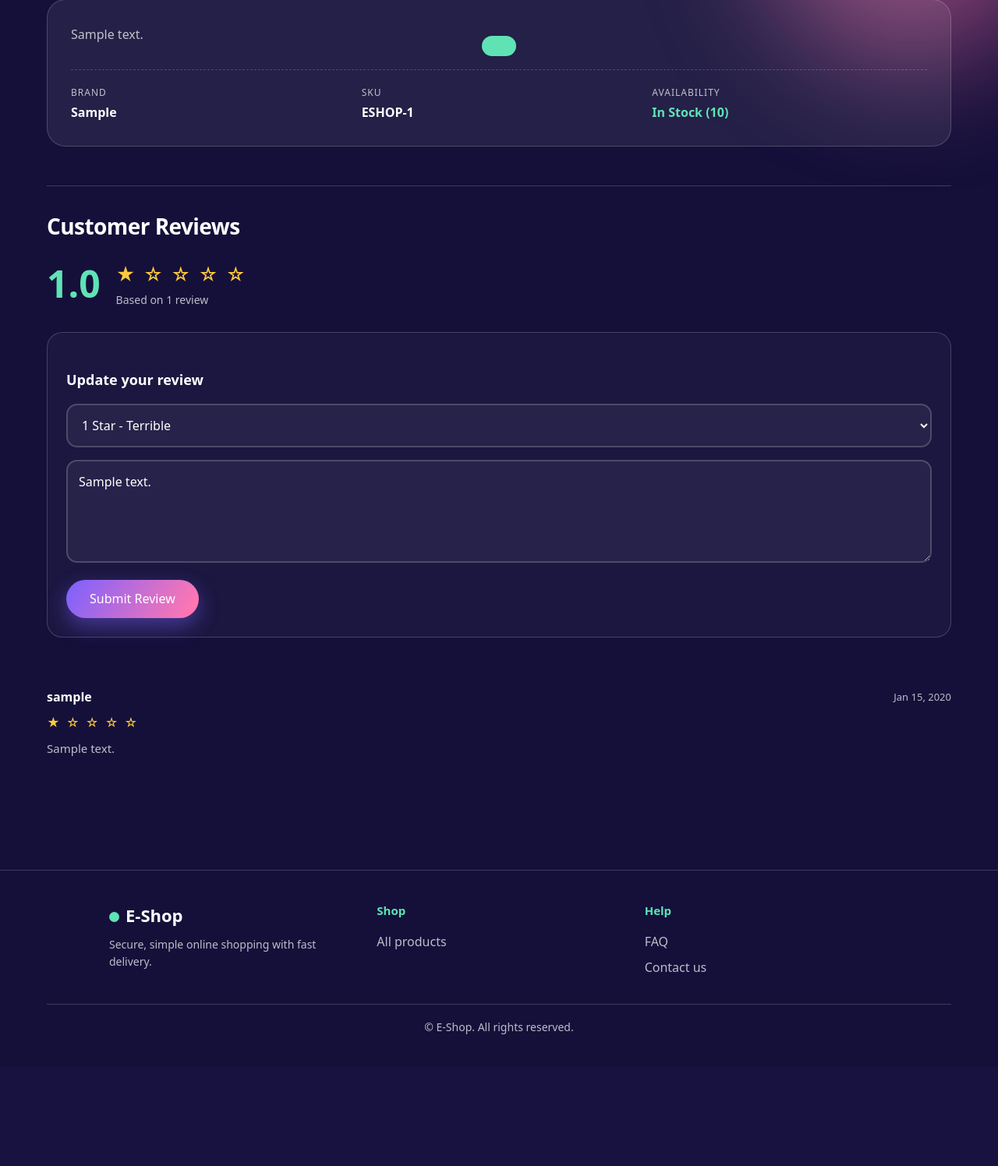
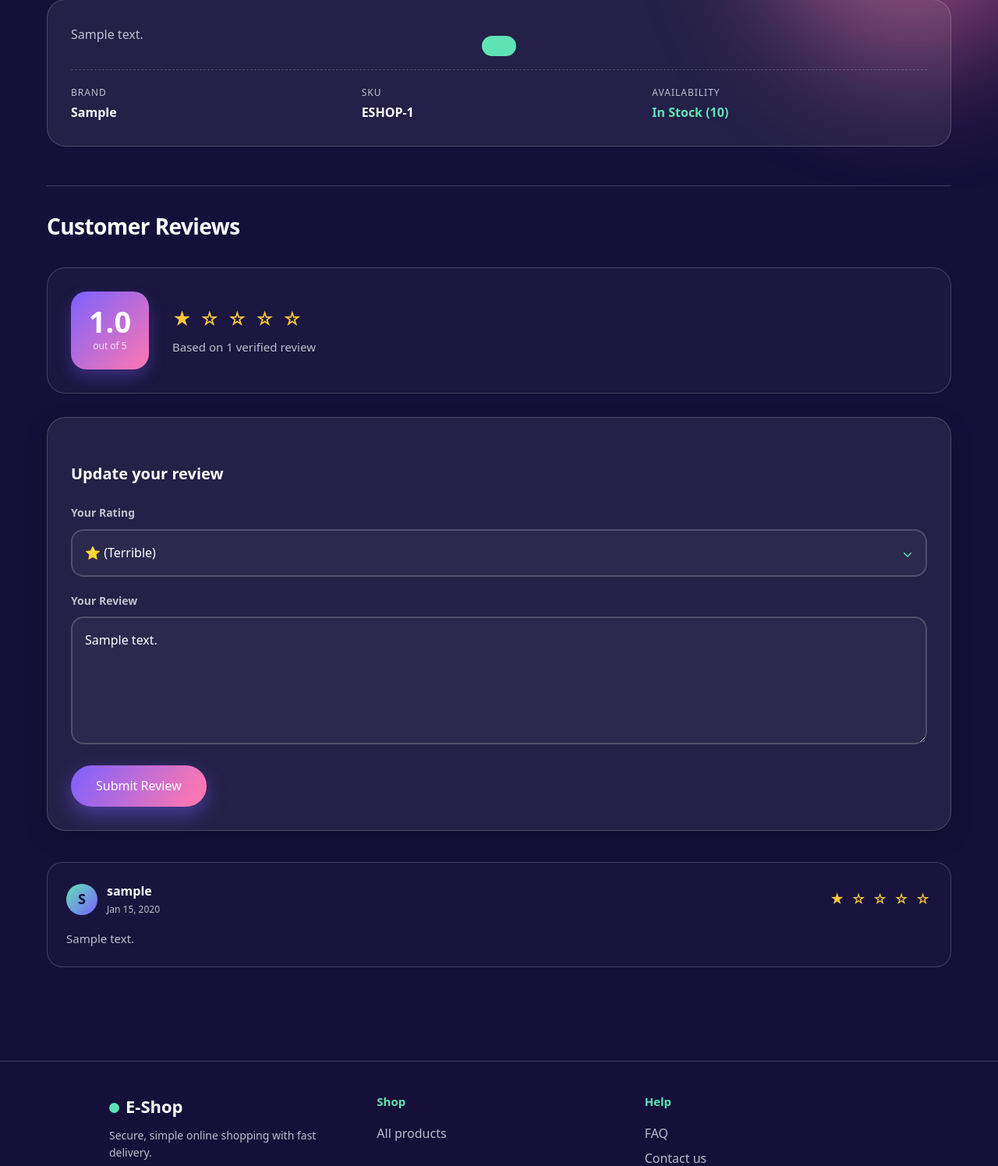
Before and after one commit to Trapcoder003/OnlineStore, a Django app: a page that uses shopApp/templates/pages/product.html in a window 1280 px wide. Shown: the part 840-2336 px from the top of the page at 78% size. Before the commit the page ends 2167 px from the top, so only its background shows below. Run offline with Django 5.2, Linux system fonts and the light colour scheme; a user stored in the database is signed in; tables that the repository leaves empty hold one stand-in row (values such as "Sample post"); grey boxes marked "Sample" are stand-in pictures.

Commit message:
reviews added new uX

```diff
--- a/shopApp/static/styles/product.css
+++ b/shopApp/static/styles/product.css
@@ -146,23 +146,228 @@ body::after { width: 380px; height: 380px; background: var(--pink); bottom: -120
 .toast.show { transform: translate(-50%, 0); }
 
 /* =========================================
-   REVIEWS SECTION STYLES
+   REDESIGNED REVIEWS SECTION
    ========================================= */
-.rev-summary { display: flex; align-items: center; gap: 20px; margin-bottom: 30px; }
-.rev-big { font-size: 48px; font-weight: 800; color: var(--mint); line-height: 1; }
-.rev-summary .stars.big { font-size: 24px; }
-.rev-summary p { margin: 4px 0 0; color: var(--soft); font-size: 14px; }
 
-.review-form-box { background: rgba(255, 255, 255, 0.03); border: 1px solid var(--line); padding: 24px; border-radius: 20px; margin-bottom: 40px; }
-.review-form-box h4 { margin-bottom: 16px; font-size: 18px; }
-.review-form-box select, .review-form-box textarea { width: 100%; padding: 14px; margin-bottom: 16px; background: rgba(255, 255, 255, 0.05); border: 2px solid var(--line); border-radius: 14px; color: #fff; font: inherit; outline: none; transition: border-color 0.2s; }
-.review-form-box select option { color: #14103a; }
-.review-form-box select:focus, .review-form-box textarea:focus { border-color: var(--violet); box-shadow: 0 0 0 4px rgba(123, 97, 255, 0.2); }
+/* Summary Box */
+.rev-summary {
+  display: flex;
+  align-items: center;
+  gap: 30px;
+  background: rgba(255, 255, 255, 0.03);
+  border: 1px solid var(--line);
+  border-radius: 24px;
+  padding: 30px;
+  margin-bottom: 30px;
+}
 
-.review { padding: 24px 0; border-bottom: 1px solid var(--line); }
-.review:last-child { border-bottom: 0; }
-.review header { display: flex; justify-content: space-between; align-items: center; margin-bottom: 8px; }
-.review header strong { font-size: 16px; color: #fff; }
-.review header time { font-size: 13px; color: var(--soft); }
-.review .stars { font-size: 16px; margin-bottom: 8px; }
-.review p { margin: 0; color: var(--soft); font-size: 15px; line-height: 1.6; }
+.rev-score {
+  display: flex;
+  flex-direction: column;
+  align-items: center;
+  justify-content: center;
+  background: linear-gradient(135deg, var(--violet), var(--pink));
+  color: #fff;
+  width: 100px;
+  height: 100px;
+  border-radius: 20px;
+  flex-shrink: 0;
+  box-shadow: 0 10px 20px rgba(123, 97, 255, 0.3);
+}
+
+.rev-big { font-size: 38px; font-weight: 800; line-height: 1; }
+.rev-max { font-size: 12px; opacity: 0.8; margin-top: 4px; }
+
+.rev-details .stars.big { font-size: 24px; margin-bottom: 6px; }
+.rev-details p { margin: 0; color: var(--soft); font-size: 15px; }
+
+/* Review Form Card */
+.review-form-box {
+  background: var(--glass);
+  border: 1px solid var(--line);
+  padding: 30px;
+  border-radius: 24px;
+  margin-bottom: 40px;
+  box-shadow: 0 10px 30px rgba(0, 0, 0, 0.2);
+}
+
+.review-form-box h4 {
+  margin-bottom: 24px;
+  font-size: 20px;
+  color: #fff;
+}
+
+.form-group {
+  margin-bottom: 20px;
+}
+
+.form-group label {
+  display: block;
+  margin-bottom: 10px;
+  font-size: 14px;
+  font-weight: 600;
+  color: var(--soft);
+}
+
+/* Custom Select Styling */
+.select-wrapper {
+  position: relative;
+}
+
+.select-wrapper::after {
+  content: "⌄";
+  position: absolute;
+  right: 18px;
+  top: 50%;
+  transform: translateY(-50%);
+  color: var(--mint);
+  pointer-events: none;
+  font-size: 18px;
+}
+
+.review-form-box select,
+.review-form-box textarea {
+  width: 100%;
+  padding: 16px;
+  background: rgba(255, 255, 255, 0.04);
+  border: 2px solid var(--line);
+  border-radius: 16px;
+  color: #fff;
+  font: inherit;
+  outline: none;
+  transition: border-color 0.25s, background 0.25s, box-shadow 0.25s;
+}
+
+.review-form-box select {
+  appearance: none;
+  -webkit-appearance: none;
+  cursor: pointer;
+}
+
+.review-form-box select option {
+  color: #14103a;
+  background: #fff;
+}
+
+.review-form-box textarea {
+  min-height: 140px;
+  resize: vertical;
+  line-height: 1.6;
+}
+
+.review-form-box select:hover,
+.review-form-box textarea:hover {
+  border-color: rgba(255, 255, 255, 0.35);
+}
+
+.review-form-box select:focus,
+.review-form-box textarea:focus {
+  border-color: var(--violet);
+  background: rgba(255, 255, 255, 0.08);
+  box-shadow: 0 0 0 5px rgba(123, 97, 255, 0.2);
+}
+
+/* Login Prompt */
+.login-prompt {
+  padding: 20px;
+  background: rgba(255, 255, 255, 0.03);
+  border-radius: 16px;
+  text-align: center;
+  color: var(--soft);
+}
+.login-prompt a {
+  color: var(--mint);
+  font-weight: 600;
+  text-decoration: underline;
+}
+
+/* Review List & Individual Cards */
+.review-list {
+  display: flex;
+  flex-direction: column;
+  gap: 20px;
+}
+
+.review {
+  background: rgba(255, 255, 255, 0.02);
+  border: 1px solid var(--line);
+  padding: 24px;
+  border-radius: 20px;
+  transition: transform 0.3s, border-color 0.3s;
+}
+
+.review:hover {
+  transform: translateY(-3px);
+  border-color: rgba(123, 97, 255, 0.4);
+}
+
+.review header {
+  display: flex;
+  justify-content: space-between;
+  align-items: center;
+  margin-bottom: 16px;
+}
+
+.reviewer-info {
+  display: flex;
+  align-items: center;
+  gap: 12px;
+}
+
+.avatar-sm {
+  width: 40px;
+  height: 40px;
+  border-radius: 50%;
+  background: linear-gradient(135deg, var(--mint), var(--violet));
+  color: #14103a;
+  display: flex;
+  align-items: center;
+  justify-content: center;
+  font-weight: 800;
+  font-size: 18px;
+}
+
+.reviewer-info strong {
+  display: block;
+  font-size: 16px;
+  color: #fff;
+}
+
+.reviewer-info time {
+  display: block;
+  font-size: 12px;
+  color: var(--soft);
+  margin-top: 2px;
+}
+
+.review .stars {
+  font-size: 18px;
+}
+
+.review-body {
+  margin: 0;
+  color: var(--soft);
+  font-size: 15px;
+  line-height: 1.6;
+}
+
+/* Empty State */
+.empty-reviews {
+  text-align: center;
+  padding: 40px 20px;
+  background: rgba(255, 255, 255, 0.02);
+  border: 1px dashed var(--line);
+  border-radius: 20px;
+}
+
+.empty-reviews span {
+  font-size: 40px;
+  display: block;
+  margin-bottom: 12px;
+}
+
+.empty-reviews p {
+  margin: 0;
+  color: var(--soft);
+  font-size: 15px;
+}
--- a/shopApp/templates/pages/product.html
+++ b/shopApp/templates/pages/product.html
@@ -75,7 +75,6 @@
 
       <h1>{{ product.name }}</h1>
 
-      <!-- DYNAMIC RATING -->
       <div class="rating">
         <span class="stars" aria-label="Rating {{ rating_avg }} out of 5">
           {% if rating_avg >= 1 %}★{% else %}☆{% endif %}
@@ -131,7 +130,6 @@
     </section>
   </div>
 
-  <!-- DESCRIPTION SECTION -->
   <section class="product-description" style="margin-top: 50px; padding-top: 30px; border-top: 1px solid var(--line);">
     <h2 style="font-size: 28px; margin-bottom: 20px; color: #fff;">Product Description</h2>
     <div style="background: var(--glass); border: 1px solid var(--line); border-radius: 24px; padding: 30px;">
@@ -157,14 +155,17 @@
     </div>
   </section>
 
-  <!-- ============ NEW REVIEWS SECTION ============ -->
+  <!-- ============ REDESIGNED REVIEWS SECTION ============ -->
   <section class="product-reviews" id="reviews" style="margin-top: 50px; padding-top: 30px; border-top: 1px solid var(--line);">
-    <h2 style="font-size: 28px; margin-bottom: 20px; color: #fff;">Customer Reviews</h2>
+    <h2 style="font-size: 28px; margin-bottom: 30px; color: #fff;">Customer Reviews</h2>
 
-    <!-- Average summary -->
+    <!-- Average summary card -->
     <div class="rev-summary">
-      <div class="rev-big">{{ rating_avg }}</div>
-      <div>
+      <div class="rev-score">
+        <span class="rev-big">{{ rating_avg }}</span>
+        <span class="rev-max">out of 5</span>
+      </div>
+      <div class="rev-details">
         <div class="stars big">
           {% if rating_avg >= 1 %}★{% else %}☆{% endif %}
           {% if rating_avg >= 2 %}★{% else %}☆{% endif %}
@@ -172,32 +173,43 @@
           {% if rating_avg >= 4 %}★{% else %}☆{% endif %}
           {% if rating_avg >= 5 %}★{% else %}☆{% endif %}
         </div>
-        <p>Based on {{ rating_count }} review{{ rating_count|pluralize }}</p>
+        <p>Based on {{ rating_count }} verified review{{ rating_count|pluralize }}</p>
       </div>
     </div>
 
-    <!-- Review Form -->
+    <!-- Review Form Card -->
     <div class="review-form-box">
-      <h4>{% if user_review %}Update your review{% else %}Write a review{% endif %}</h4>
+      <h4>{% if user_review %}Update your review{% else %}Share your experience{% endif %}</h4>
 
       {% if user.is_authenticated %}
         <form method="post" action="{% url 'add_review' product.slug %}">
           {% csrf_token %}
-          <div class="review-stars">
-            <select name="rating" required>
-              <option value="">Rate this product...</option>
-              <option value="5" {% if user_review.rating == 5 %}selected{% endif %}>5 Stars - Excellent</option>
-              <option value="4" {% if user_review.rating == 4 %}selected{% endif %}>4 Stars - Good</option>
-              <option value="3" {% if user_review.rating == 3 %}selected{% endif %}>3 Stars - Average</option>
-              <option value="2" {% if user_review.rating == 2 %}selected{% endif %}>2 Stars - Poor</option>
-              <option value="1" {% if user_review.rating == 1 %}selected{% endif %}>1 Star - Terrible</option>
+
+          <div class="form-group">
+            <label for="rating-select">Your Rating</label>
+            <div class="select-wrapper">
+              <select name="rating" id="rating-select" required>
+                <option value="">Select a star rating...</option>
+                <option value="5" {% if user_review.rating == 5 %}selected{% endif %}>⭐⭐⭐⭐⭐ (Excellent)</option>
+                <option value="4" {% if user_review.rating == 4 %}selected{% endif %}>⭐⭐⭐⭐ (Good)</option>
+                <option value="3" {% if user_review.rating == 3 %}selected{% endif %}>⭐⭐⭐ (Average)</option>
+                <option value="2" {% if user_review.rating == 2 %}selected{% endif %}>⭐⭐ (Poor)</option>
+                <option value="1" {% if user_review.rating == 1 %}selected{% endif %}>⭐ (Terrible)</option>
               </select>
             </div>
-          <textarea name="comment" rows="4" placeholder="Share your experience with this product..." required>{{ user_review.comment|default:'' }}</textarea>
-          <button class="btn" type="submit" style="width: auto; padding: 12px 30px;">Submit Review</button>
+          </div>
+
+          <div class="form-group">
+            <label for="comment-area">Your Review</label>
+            <textarea name="comment" id="comment-area" rows="5" placeholder="What did you like or dislike? How was the quality?" required>{{ user_review.comment|default:'' }}</textarea>
+          </div>
+
+          <button class="btn" type="submit" style="width: auto; padding: 14px 32px;">Submit Review</button>
         </form>
       {% else %}
-        <p style="color: var(--soft);">Please <a href="{% url 'account_login' %}" style="color: var(--mint); font-weight: 600;">log in</a> to write a review.</p>
+        <div class="login-prompt">
+          <p>Please <a href="{% url 'account_login' %}">log in</a> to share your thoughts on this product.</p>
+        </div>
       {% endif %}
     </div>
 
@@ -206,9 +218,13 @@
       {% for review in reviews %}
       <article class="review">
         <header>
+          <div class="reviewer-info">
+            <div class="avatar-sm">{{ review.user.username|first|upper }}</div>
+            <div>
               <strong>{{ review.user.username }}</strong>
               <time>{{ review.created_at|date:"M d, Y" }}</time>
-        </header>
+            </div>
+          </div>
           <div class="stars">
             {% if review.rating >= 1 %}★{% else %}☆{% endif %}
             {% if review.rating >= 2 %}★{% else %}☆{% endif %}
@@ -216,10 +232,14 @@
             {% if review.rating >= 4 %}★{% else %}☆{% endif %}
             {% if review.rating >= 5 %}★{% else %}☆{% endif %}
           </div>
-        <p>{{ review.comment }}</p>
+        </header>
+        <p class="review-body">{{ review.comment }}</p>
       </article>
       {% empty %}
-        <p style="color: var(--soft); margin-top: 20px;">No reviews yet. Be the first to review this product!</p>
+        <div class="empty-reviews">
+          <span>💬</span>
+          <p>No reviews yet. Be the first to share your experience!</p>
+        </div>
       {% endfor %}
     </div>
   </section>
```
Lines whose indentation alone changed are shown as unchanged.
